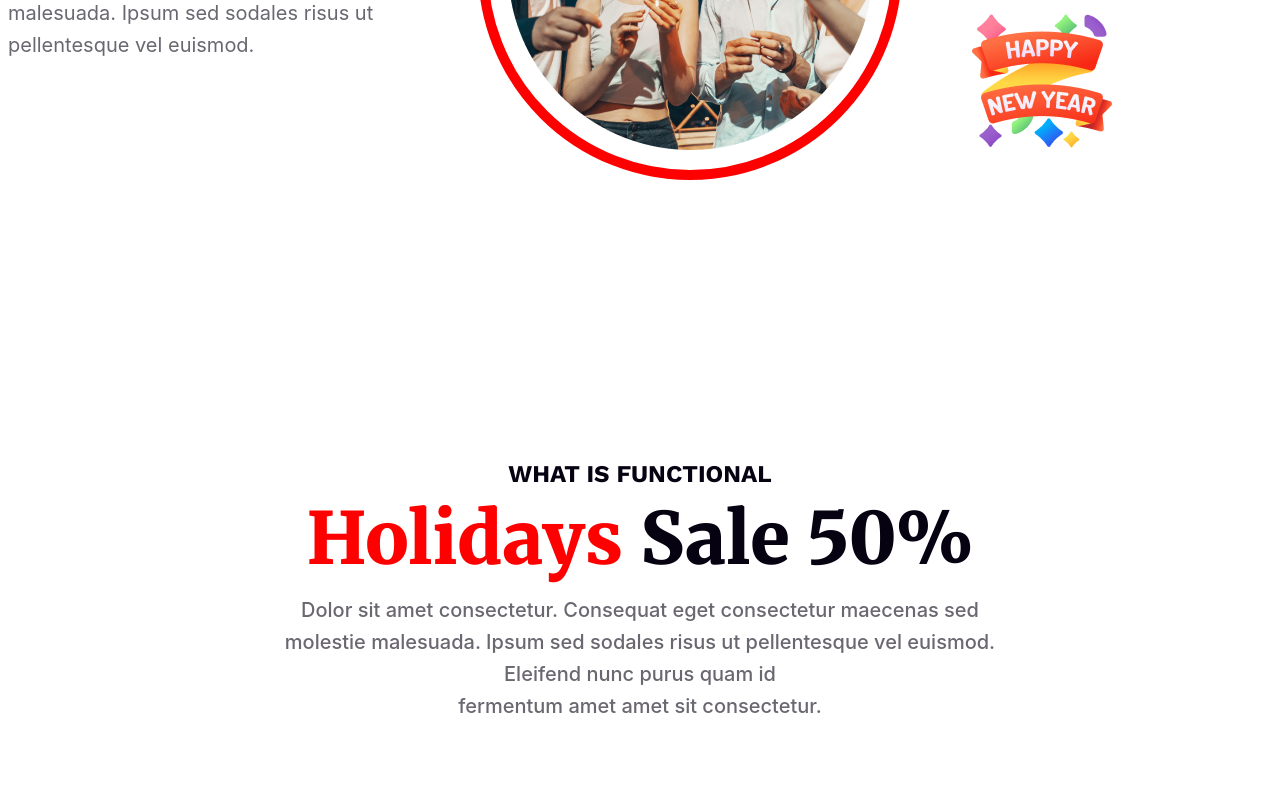
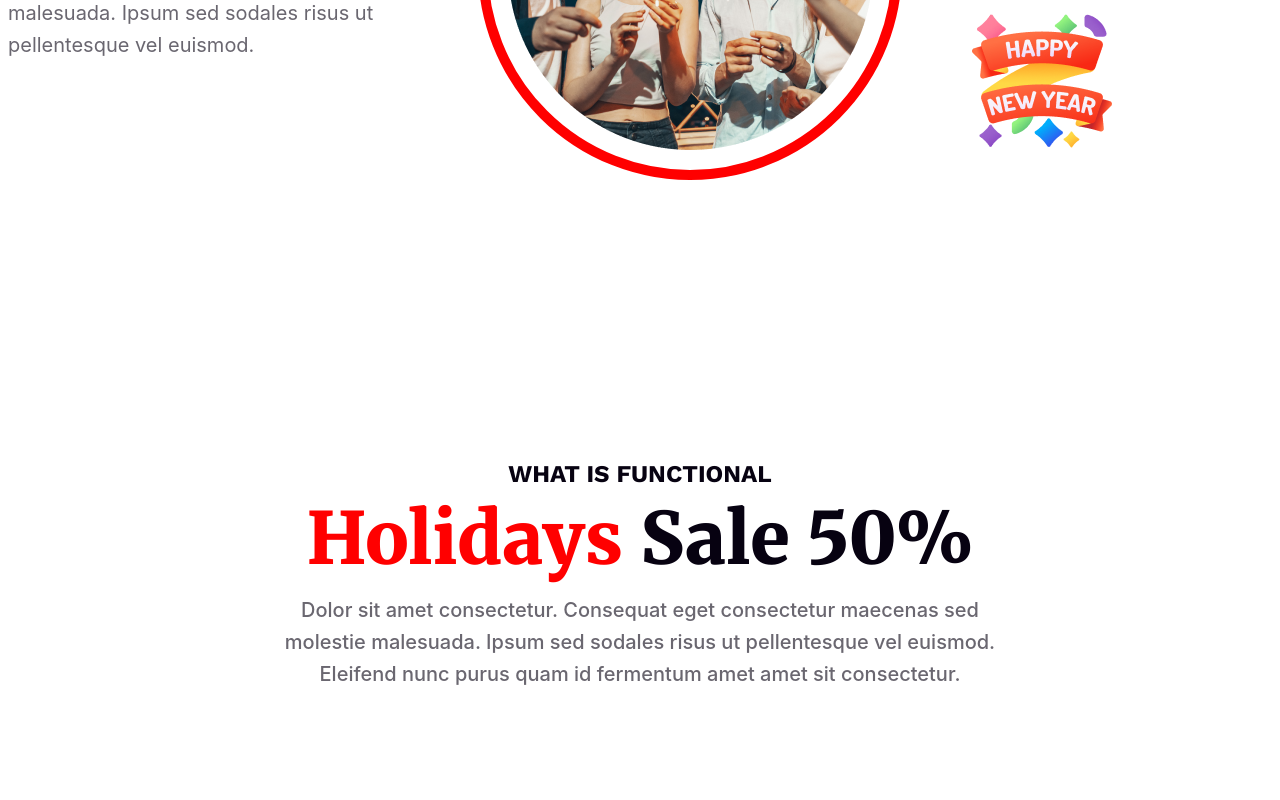
Before and after one commit to Hossain5990/my-first-assingment, a plain HTML site: page index.html in a window 1280 px wide. Shown: the part 3127-3927 px from the top of the page. Drawn offline with nearby package versions, Linux system fonts and the light colour scheme.

Commit message:
final commit

```diff
--- a/index.html
+++ b/index.html
@@ -95,7 +95,7 @@
                     <h5 class="op-sec-2-greeting">WHAT IS FUNCTIONAL</h5>
                     <h1 class="op-sec-2-tittle"> <span>Holidays</span> Sale 50%</h1>
                     <p class="op-sec-2-para">Dolor sit amet consectetur. Consequat eget consectetur maecenas sed <br>
-                        molestie malesuada. Ipsum sed sodales risus ut pellentesque vel euismod. Eleifend nunc purus quam id <br> fermentum amet amet sit consectetur.</p>
+                        molestie malesuada. Ipsum sed sodales risus ut pellentesque vel euismod. Eleifend nunc purus quam id fermentum amet amet sit consectetur.</p>
                    </div>
                    <div class="op-sec-2-img">
                         <div class="img1">
```
